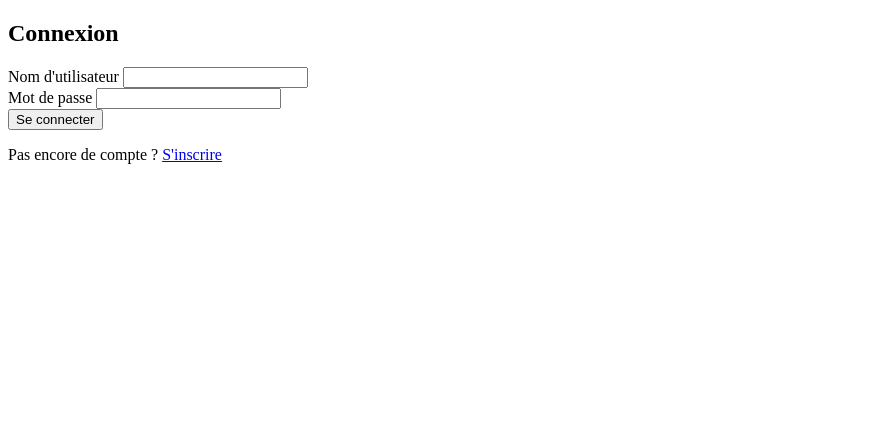
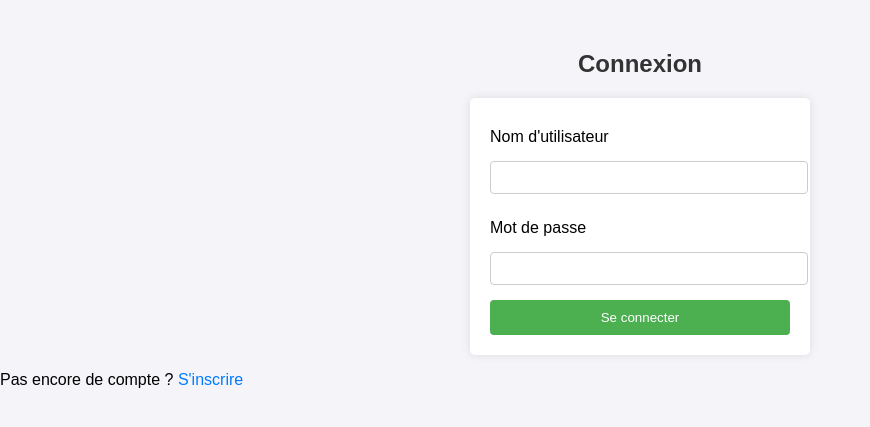
Before and after one commit to 23002su/defi1, a Django app: page /users/login/ in a window 1280 px wide. Shown: the top 427 px of the page, without its empty margins (0-870 px from the left). Run offline with Django 5.2, Linux system fonts and the light colour scheme.

Commit message:
ajout du desgn a la page login

```diff
--- a/defi_supnum/settings.py
+++ b/defi_supnum/settings.py
@@ -47,6 +47,7 @@ TEMPLATES = [
         'BACKEND': 'django.template.backends.django.DjangoTemplates',
         'DIRS': [
             BASE_DIR / 'templates/users',
+
         ],
         'APP_DIRS': True,
         'OPTIONS': {
@@ -108,7 +109,7 @@ USE_TZ = True
 # Static files (CSS, JavaScript, Images)
 # https://docs.djangoproject.com/en/5.1/howto/static-files/
 
-STATIC_URL = 'static/'
+STATIC_URL = '/static/'
 
 # Default primary key field type
 # https://docs.djangoproject.com/en/5.1/ref/settings/#default-auto-field
--- /dev/null
+++ b/users/static/css/styles.css
@@ -0,0 +1,64 @@
+body {
+    font-family: Arial, sans-serif;
+    margin: 0;
+    padding: 0;
+    background-color: #f4f4f9;
+}
+
+h2 {
+    text-align: center;
+    color: #333;
+    margin-top: 50px;
+}
+
+form {
+    width: 300px;
+    margin: 0 auto;
+    padding: 20px;
+    background-color: #fff;
+    border-radius: 5px;
+    box-shadow: 0 0 10px rgba(0, 0, 0, 0.1);
+}
+
+label {
+    display: block;
+    margin: 10px 0 5px;
+}
+
+input {
+    width: 100%;
+    padding: 8px;
+    margin: 10px 0 15px;
+    border: 1px solid #ccc;
+    border-radius: 4px;
+}
+
+button {
+    width: 100%;
+    padding: 10px;
+    background-color: #4CAF50;
+    color: white;
+    border: none;
+    border-radius: 4px;
+    cursor: pointer;
+}
+
+button:hover {
+    background-color: #45a049;
+}
+
+a {
+    color: #007BFF;
+    text-decoration: none;
+}
+
+a:hover {
+    text-decoration: underline;
+}
+
+ul {
+    color: red;
+    margin: 0 auto;
+    padding: 0;
+    list-style-type: none;
+}
--- a/users/templates/users/login.html
+++ b/users/templates/users/login.html
@@ -3,6 +3,8 @@
 <head>
     <meta charset="UTF-8">
     <title>Connexion</title>
+    {% load static %}
+    <link rel="stylesheet" type="text/css" href="{% static 'css/styles.css' %}">
 </head>
 <body>
     <h2>Connexion</h2>
```
Also changed, not shown: db.sqlite3.
